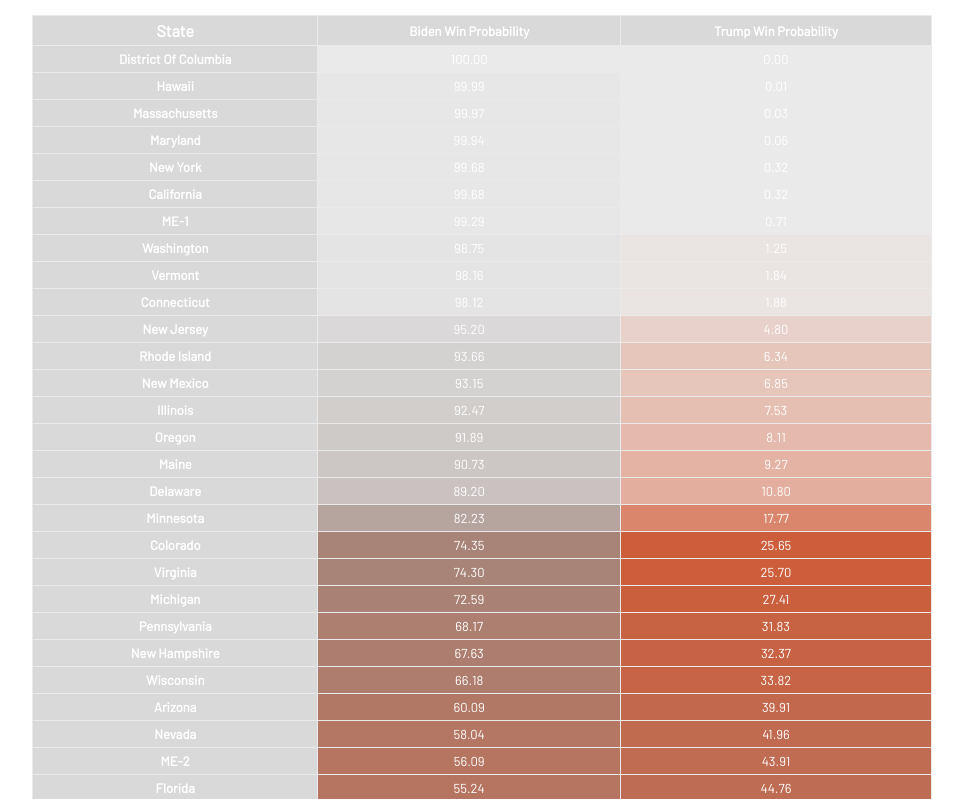
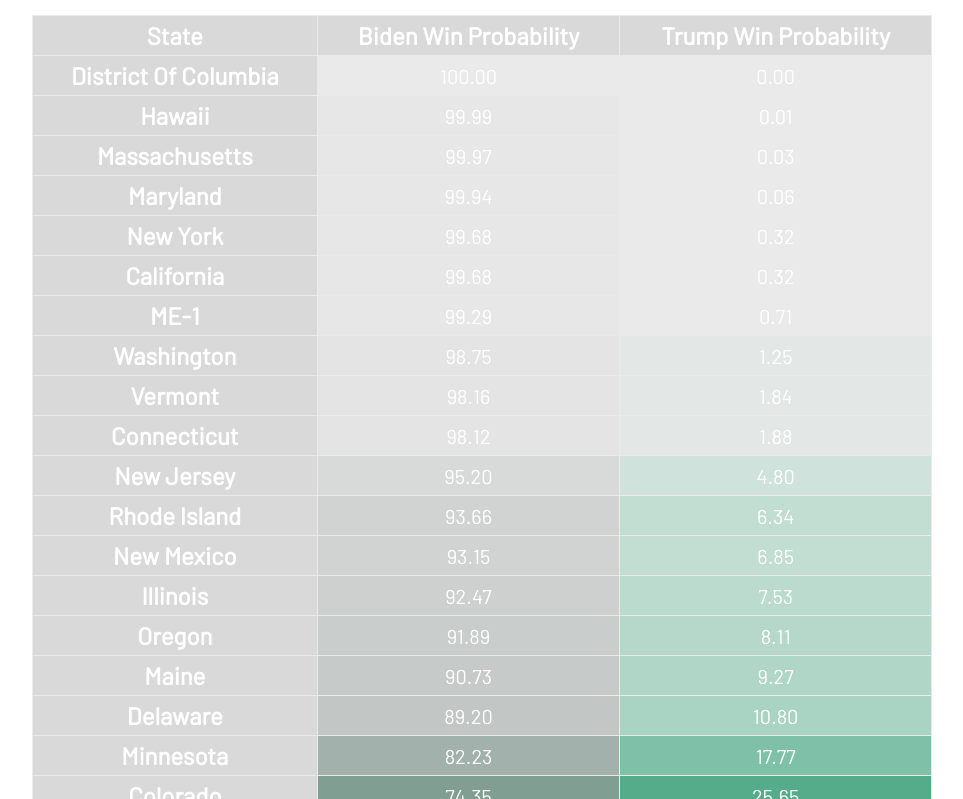
Before and after one commit to teddypender/Aeneas, a plain HTML site: page President/demWinProbTable.html in a window 1280 px wide. Shown: the top 799 px of the page, without its empty margins (158-1121 px from the left). Drawn offline with nearby package versions, Linux system fonts and the light colour scheme.

Commit message:
table coloring

```diff
--- a/President/demWinProbTable.html
+++ b/President/demWinProbTable.html
@@ -33,13 +33,13 @@
     zg = 150;
     zb = 150;
 
-    yr = 250;
-    yg = 90;
-    yb = 80;
+    yr = 62;
+    yg = 180;
+    yb = 135;
 
-    wr = 222;
-    wg = 75;
-    wb = 29;
+    wr = 62;
+    wg = 180;
+    wb = 135;
 
     //(242, 121, 9)
 
@@ -120,7 +120,7 @@
         background-color: transparent;
         color: #1f1f1f;
         font-family: 'Barlow';
-        font-size: 16px;
+        font-size: 24px;
         padding: 7px 0;
       }
 
@@ -180,7 +180,7 @@
         border-top: none; //1px solid rgba(150,150,150,.2);
         border-left: none; //1px solid rgba(150,150,150,.2);
         text-shadow: none; //0 1px 0 rgba(150,150,150,.2);
-        font: bold 13px 'Barlow';
+        font: bold 24px 'Barlow';
         text-transform: capitalize;
         color: #fff;
         background-color: rgba(150,150,150,.2); //#757477;
@@ -195,7 +195,7 @@
       .heat-map tr td.stats-title {
         border-left: none;
         text-align: center;
-        font-size: 16px;
+        font-size: 24px;
       }
 
       .heat-map tr td {
@@ -205,7 +205,7 @@
         border-bottom: none; //1px solid rgba(150,150,150,.2);
         text-align : center;
         color: #fff;
-        font-size: 13px;
+        font-size: 20px;
       }
 
       tr.stats-row {
```
Also changed, not shown: 2 other files.
